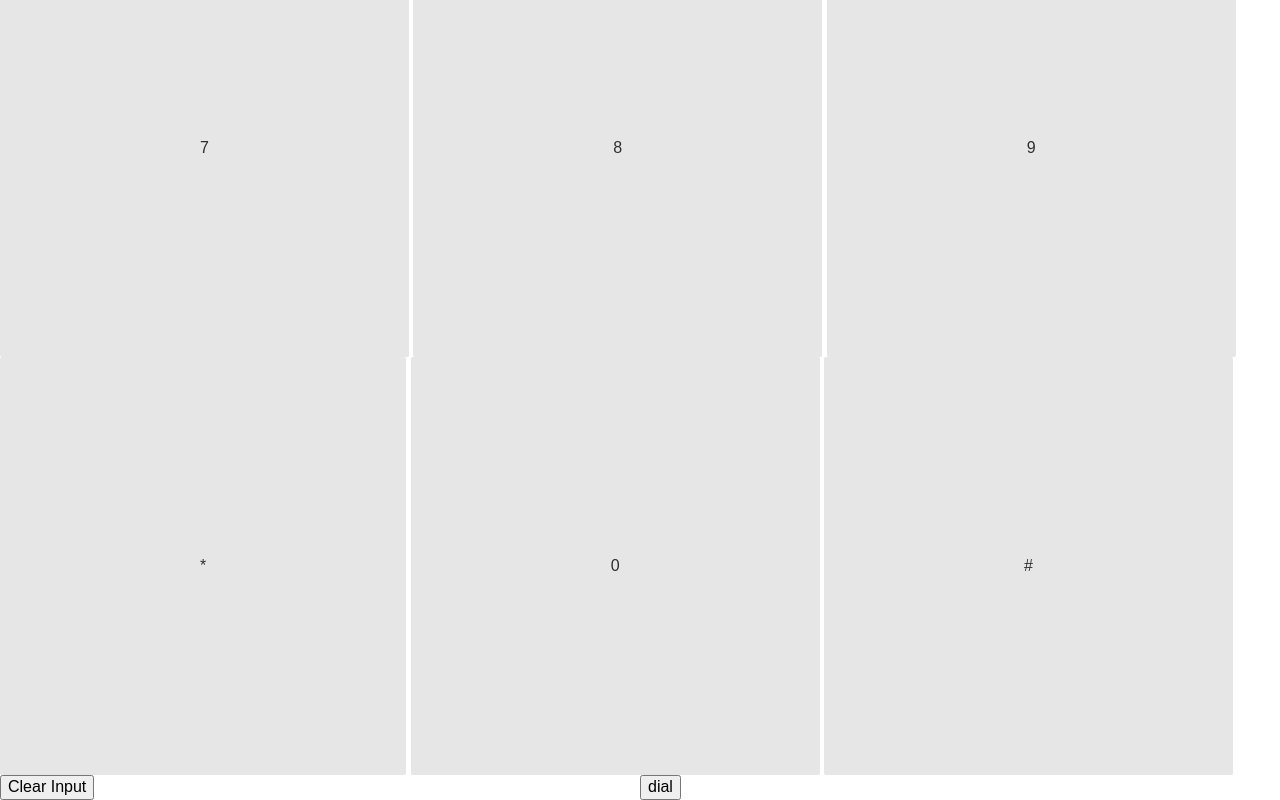
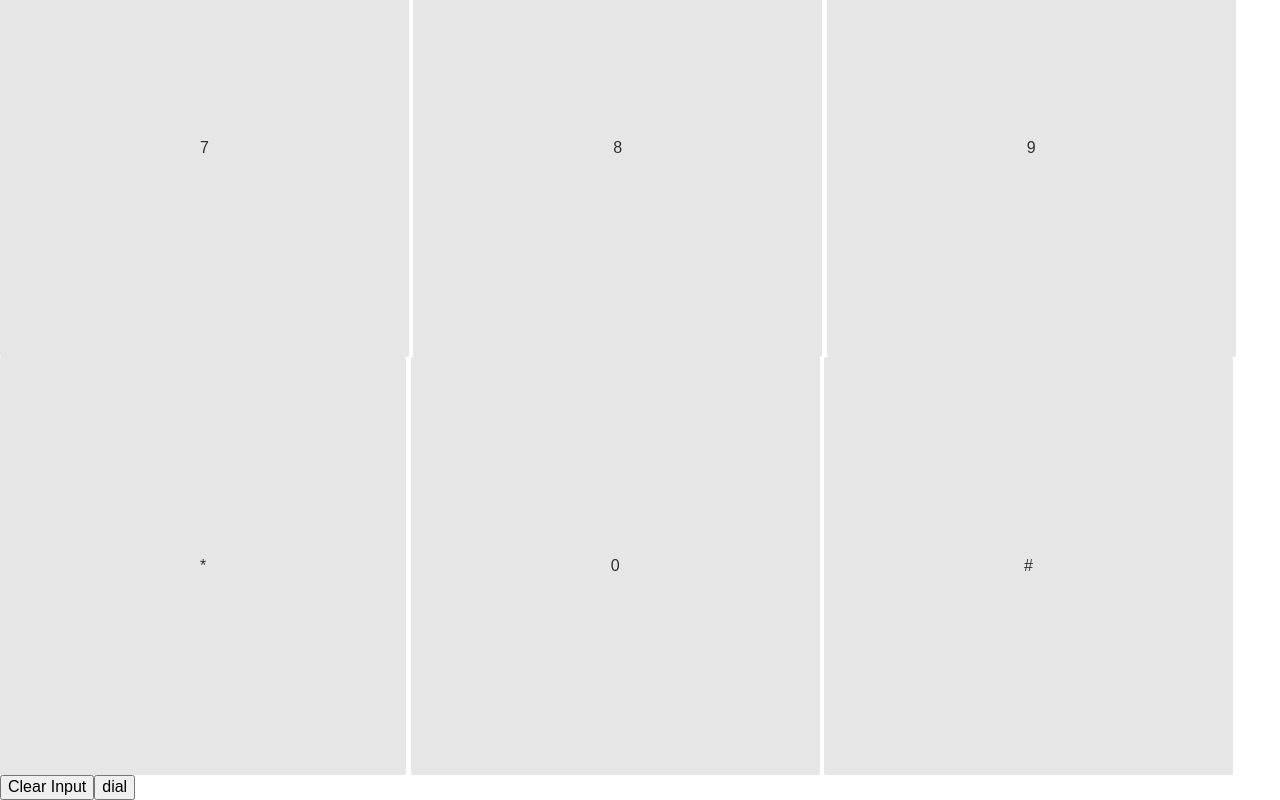
Before and after one commit to derekriemer/school_4830, a plain HTML site: page index.html in a window 1280 px wide. Shown: the part 1339-2139 px from the top of the page. Drawn offline with nearby package versions, Linux system fonts and the light colour scheme.

Commit message:
try to line up the buttons.

```diff
--- a/index.html
+++ b/index.html
@@ -21,7 +21,7 @@
     <div id="pannels" role="tabpanel">
         <div id="panel-pad">
             <input type="text" id="number" readonly/>
-            <div>
+            <div class="pad">
                 <!--Buttons!-->
                 <div class="row">
                     <button id="phone-1" class="phone-button pure-button">1</button>
@@ -44,17 +44,9 @@
                     <button id="phone-pound" class="phone-button pure-button">#</button>
                 </div>
             </div>
-            <div class="pure-g">
-                <div class="pure-u-1-2">
-                    <div class="padded-button-box">
-                        <button id="clear">Clear Input</button>
-                    </div>
-                </div>
-                <div class="pure-u-1-2">
-                    <div class="padded-button-box">
-                        <button id="dial">dial</button>
-                    </div>
-                </div>
+            <div class="pure-button-group">
+                <button id="clear">Clear Input</button>
+                <button id="dial">dial</button>
             </div>
         </div>
         <div id="panel-list">
--- a/phone.css
+++ b/phone.css
@@ -8,3 +8,6 @@
 .phone-button {
     padding:200px;
 }
+div.pad{
+    width: 100%;
+}
```
